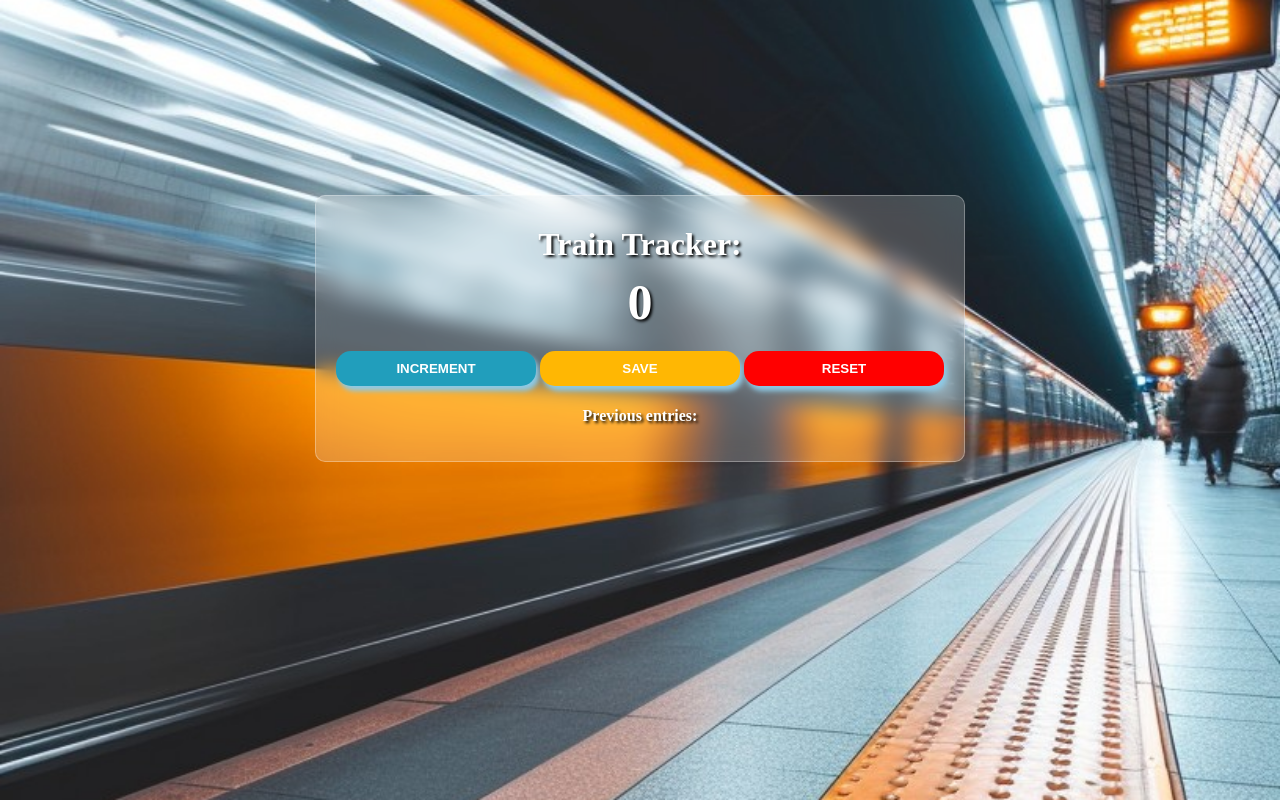
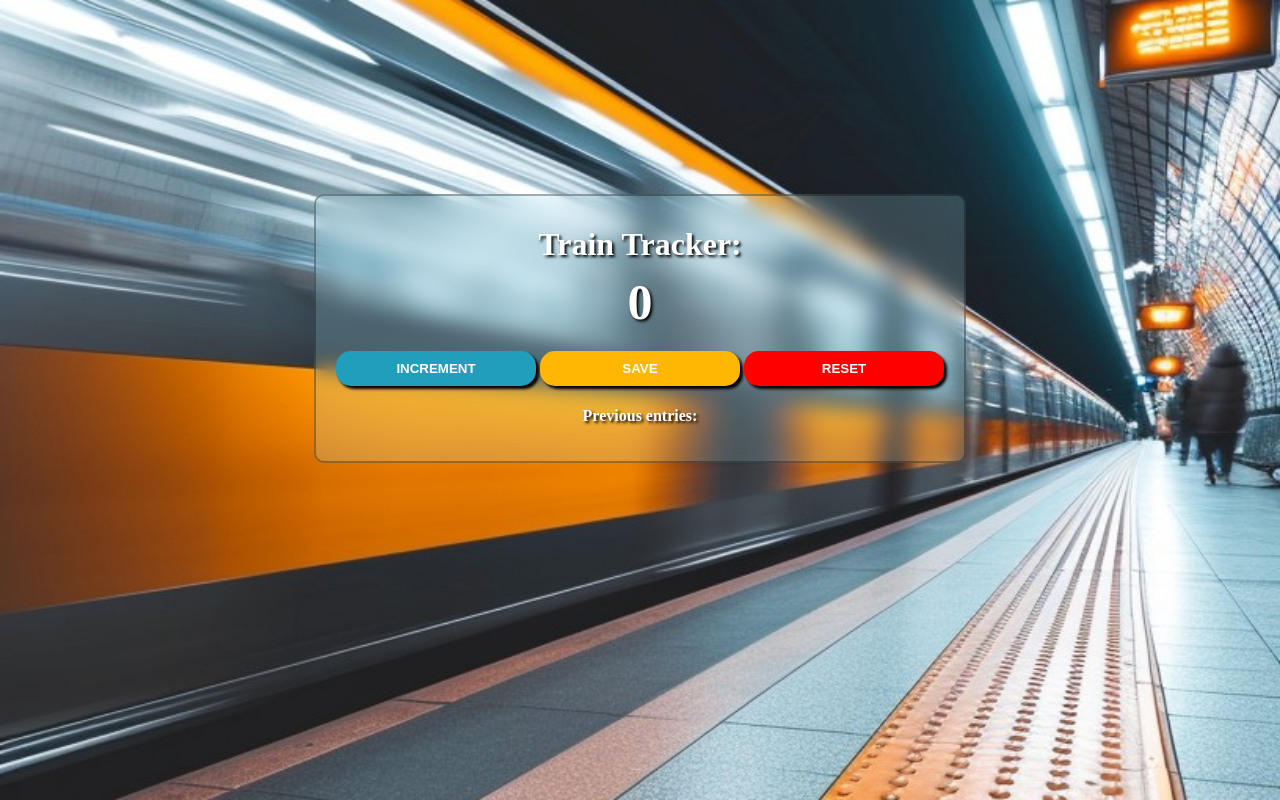
Before and after one commit to ImraanHoosen/passanger-counter, a plain HTML site: page index.html in a window 1280 px wide. Drawn offline with Linux system fonts and the light colour scheme.

Commit message:
Update index.css

```diff
--- a/index.css
+++ b/index.css
@@ -38,29 +38,31 @@ button {
     width: 200px;
     margin-bottom: 5px;
     border-radius: 15px;
-    box-shadow: 3px 5px 5px #8ecae6;
 }
 
 #increment-btn {
     background: #219ebc;
+    box-shadow: 3px 3px 3px black;
 }
 
 #save-btn {
     background: #ffb703;
+    box-shadow: 3px 3px 3px black;
 }
 
 #reset-btn{
     background: red;
+    box-shadow: 3px 3px 3px black;
 }
 
 .container{
     padding: 15px 15px ;
     max-width: 80%;
     margin: 30px auto;
-    background: rgba(255, 255, 255, 0.2); /* White with transparency */
+    background: rgba(172, 232, 248, 0.2); /* White with transparency */
     backdrop-filter: blur(10px); /* Applies the blur effect */
     -webkit-backdrop-filter: blur(10px); /* For Safari support */
-    border: 1px solid rgba(255, 255, 255, 0.3); /* Optional: add a subtle border */
+    border: 2px solid rgba(0, 0, 0, 0.3); /* Optional: add a subtle border */
     border-radius: 10px; /* Optional: smooth edges */
     padding: 20px; /* Space inside the div */
     color: #fff; /* Text color */
```
